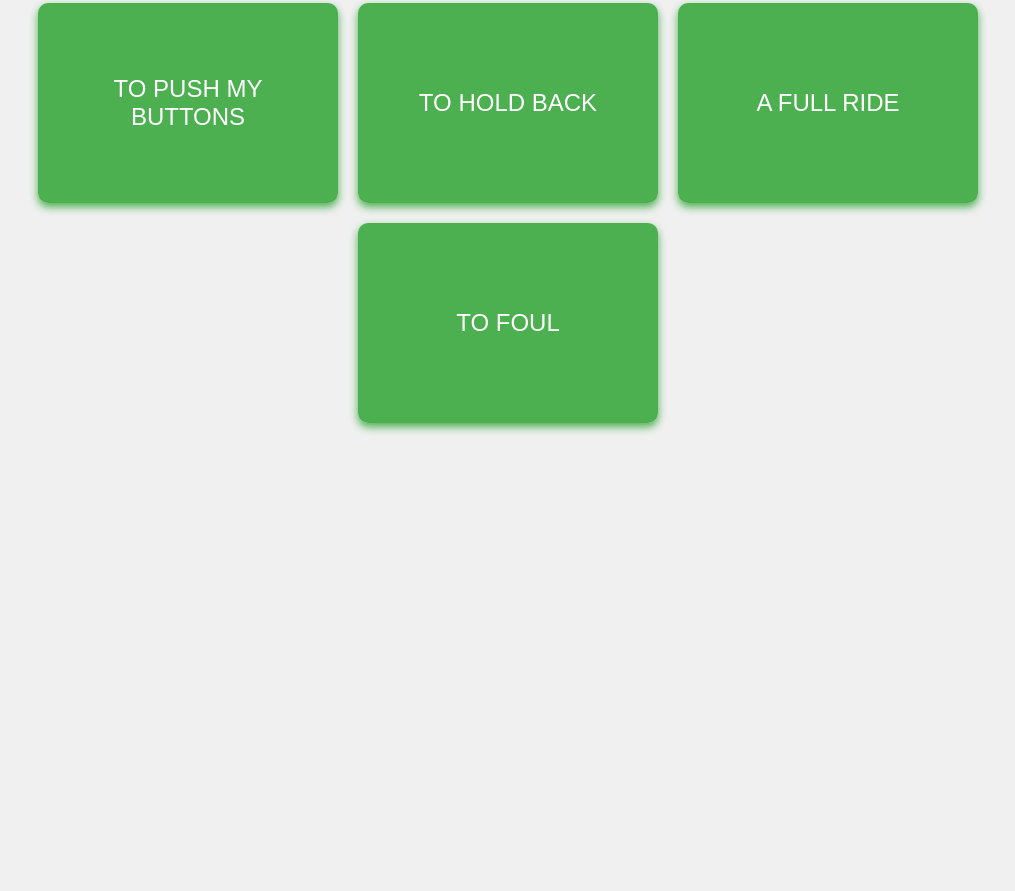
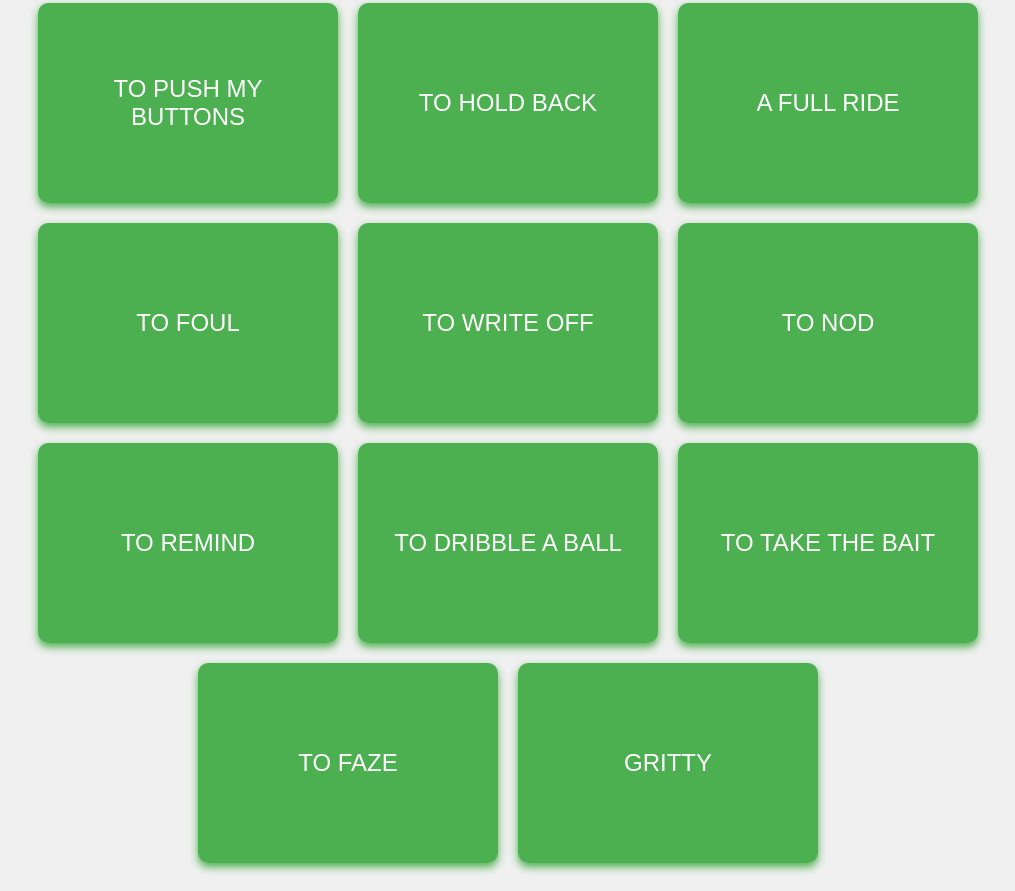
Before and after one commit to vakeriakmaria-cyber/CARDSVER2, a plain HTML site: page index.html in a window 1280 px wide. Shown: the part 685-1576 px from the top of the page, without its empty margins (132-1147 px from the left). Before the commit the page ends 1136 px from the top, so only its background shows below. Drawn offline with Linux system fonts and the light colour scheme.

Commit message:
Update index.html

```diff
--- a/index.html
+++ b/index.html
@@ -147,3 +147,58 @@
     <div class="card" onclick="this.classList.toggle('is-flipped');">
         <div class="card-inner">
             <div class="card-front">TO FOUL</div>
+            <div class="card-back">грати нечесно</div>
+        </div>
+    </div>
+
+    <div class="card" onclick="this.classList.toggle('is-flipped');">
+        <div class="card-inner">
+            <div class="card-front">TO WRITE OFF</div>
+            <div class="card-back">списувати з рахунків</div>
+        </div>
+    </div>
+
+    <div class="card" onclick="this.classList.toggle('is-flipped');">
+        <div class="card-inner">
+            <div class="card-front">TO NOD</div>
+            <div class="card-back">кивати</div>
+        </div>
+    </div>
+
+    <div class="card" onclick="this.classList.toggle('is-flipped');">
+        <div class="card-inner">
+            <div class="card-front">TO REMIND</div>
+            <div class="card-back">нагадувати</div>
+        </div>
+    </div>
+
+    <div class="card" onclick="this.classList.toggle('is-flipped');">
+        <div class="card-inner">
+            <div class="card-front">TO DRIBBLE A BALL</div>
+            <div class="card-back">вести м’яч</div>
+        </div>
+    </div>
+
+    <div class="card" onclick="this.classList.toggle('is-flipped');">
+        <div class="card-inner">
+            <div class="card-front">TO TAKE THE BAIT</div>
+            <div class="card-back">попастися на гачок</div>
+        </div>
+    </div>
+
+    <div class="card" onclick="this.classList.toggle('is-flipped');">
+        <div class="card-inner">
+            <div class="card-front">TO FAZE</div>
+            <div class="card-back">засмучувати, турбувати</div>
+        </div>
+    </div>
+
+    <div class="card" onclick="this.classList.toggle('is-flipped');">
+        <div class="card-inner">
+            <div class="card-front">GRITTY</div>
+            <div class="card-back">наполегливий, рішучий</div>
+        </div>
+    </div>
+
+</body>
+</html>
```
